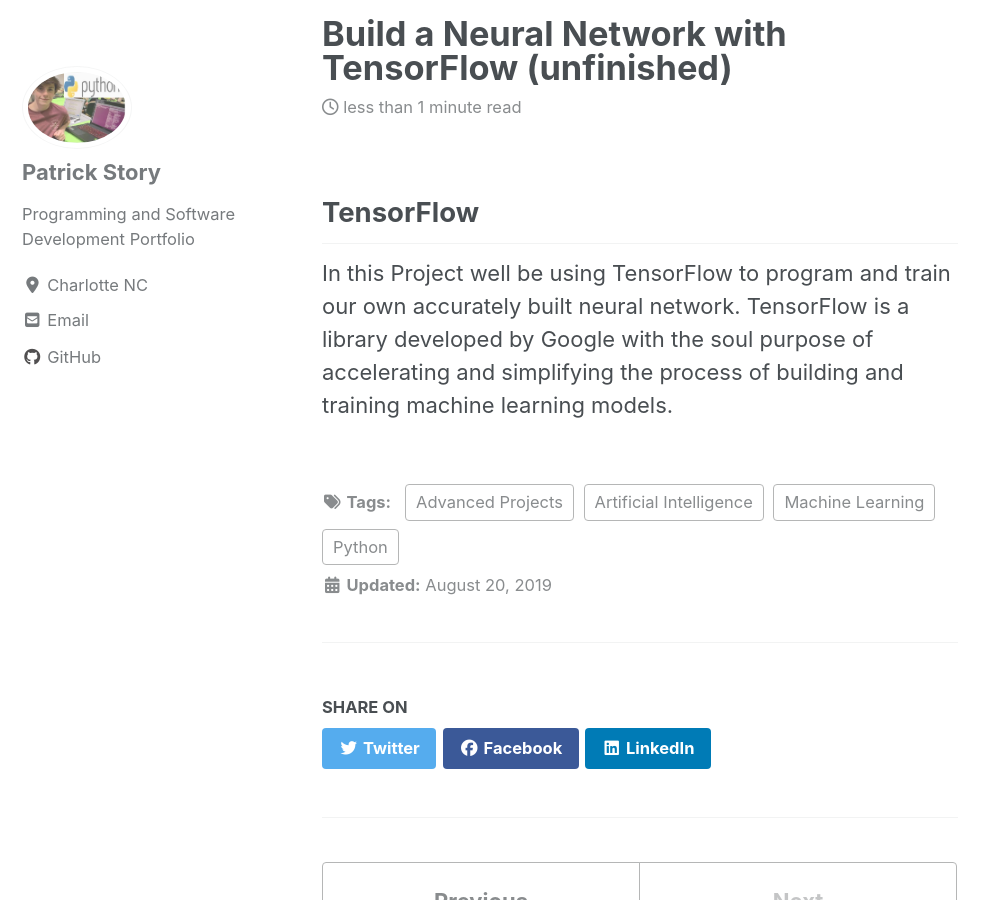
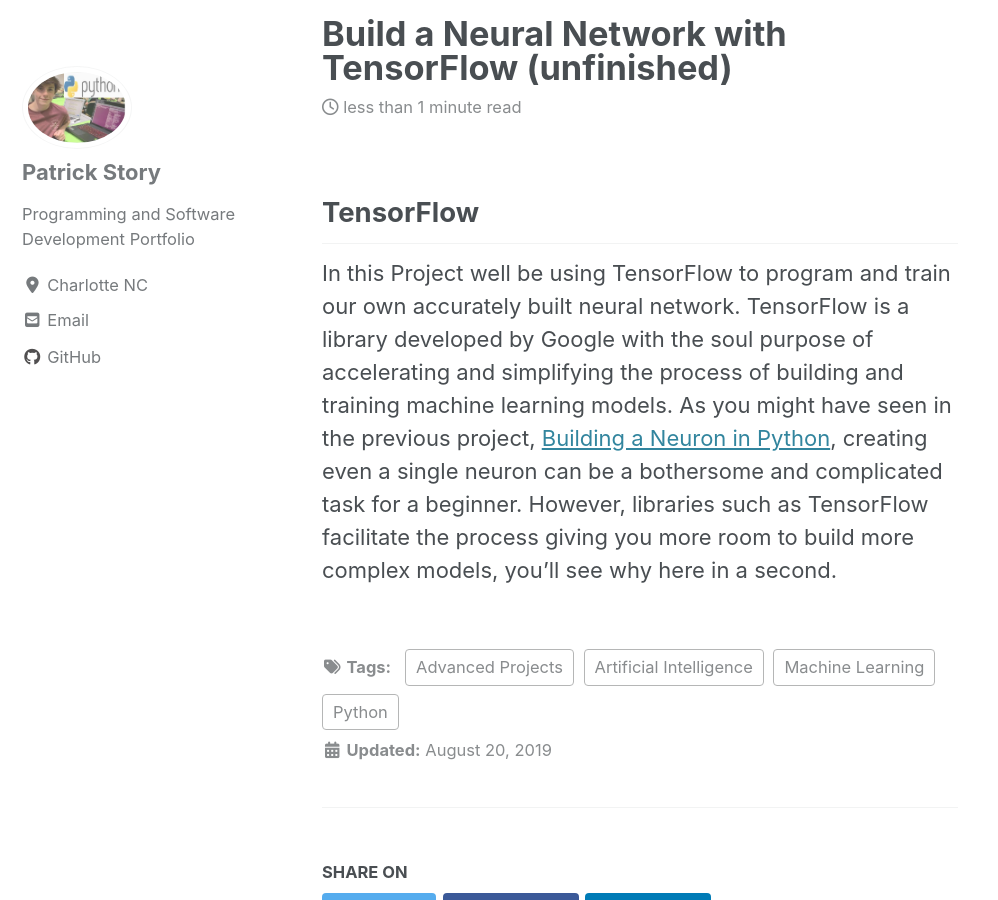
Before and after one commit to Patchyst/Patchyst.github.io, a Jekyll site: the page built from _posts/2019-08-20-tensorflow.md, in a window 1280 px wide and 900 px high, scrolled down 659 px. Shown: the whole window, without its empty margins (0-998 px from the left). Built offline with Jekyll 4.4.1, drawn with Linux system fonts in a browser that asks for light colours; cached includes are drawn as plain includes; nearby versions of some CDN libraries.

Commit message:
updating Tensor Flow project

```diff
--- a/_posts/2019-08-20-tensorflow.md
+++ b/_posts/2019-08-20-tensorflow.md
@@ -7,4 +7,4 @@
 excerpt: "Use a module developed by Google to program a neural network"
 ---
 ## TensorFlow
-In this Project well be using TensorFlow to program and train our own accurately built neural network. TensorFlow is a library developed by Google with the soul purpose of accelerating and simplifying the process of building and training machine learning models.
+In this Project well be using TensorFlow to program and train our own accurately built neural network. TensorFlow is a library developed by Google with the soul purpose of accelerating and simplifying the process of building and training machine learning models. As you might have seen in the previous project, [Building a Neuron in Python](https://patchyst.github.io/My_First_Machine_Learning_Model/), creating even a single neuron can be a bothersome and complicated task for a beginner. However, libraries such as TensorFlow facilitate the process giving you more room to build more complex models, you'll see why here in a second.
```
